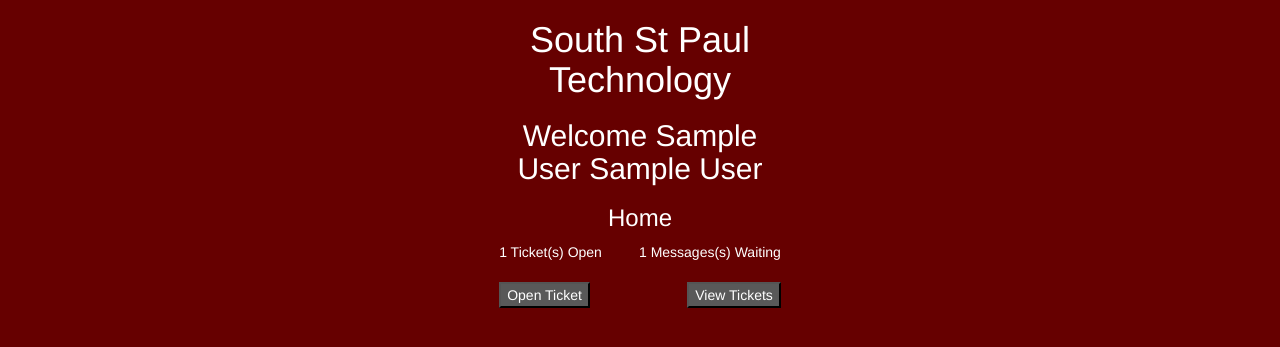
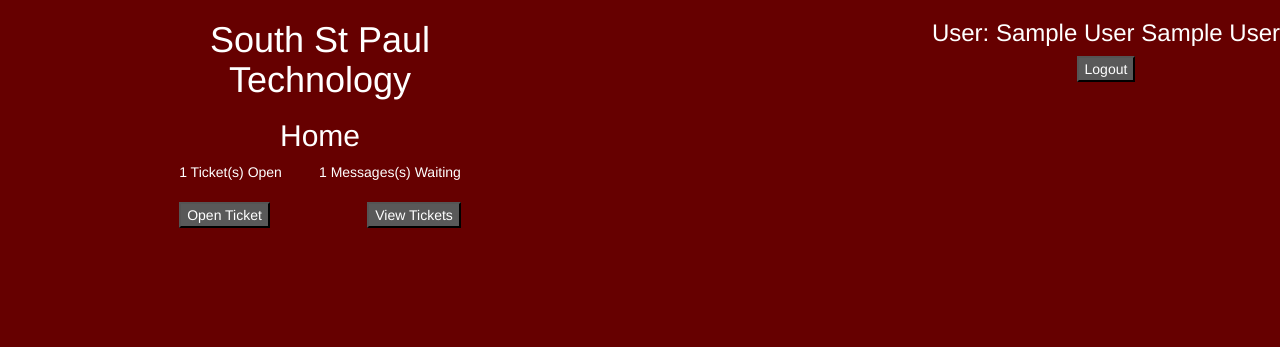
Before and after one commit to masonswain/CSC450-Web-Application, a PHP site: page /home.php in a window 1280 px wide. Shown: the top 347 px of the page. Run offline with PHP 8.4, Linux system fonts and the light colour scheme; the visitor is signed in with stand-in values (Sample User, id 1).

Commit message:
Adding logout functionality to the home page

```diff
--- a/home.php
+++ b/home.php
@@ -16,18 +16,24 @@ session_start();
 	<link rel="stylesheet" href="https://maxcdn.bootstrapcdn.com/bootstrap/3.4.0/css/bootstrap.min.css">
        <!--Test-->
 
+
+<div class="logout">
+	<h3>
+		<?php
+			echo "User: $_SESSION[currentFirstName] $_SESSION[currentLastName]";
+		?>
+	</h3>
+	<form action="logout.php">
+		<input type="submit" class="button" value="Logout"/>
+	</form>
+</div>
+
 </head>
-
 <body>
 
 	<h1>South St Paul Technology</h1>
-	<h2>
-		<?php
-		//echo "Welcome $_SESSION[currentUser]";
-		echo "Welcome $_SESSION[currentFirstName] $_SESSION[currentLastName]";
-		?>
-	</h2>
-    <h3>Home</h3>
+
+    <h2>Home</h2>
 	<span class="notifications">
 		<!-- The following values will be inserted from the database -->
 		<div id="ticketsOpen">1 Ticket(s) Open</div>
--- a/style.css
+++ b/style.css
@@ -2,9 +2,9 @@ body {
 	color: white !important;
 	background-color: #660000 !important;
 	font-family: "Arial";
-	margin: auto !important;
-	width: 50% !important;
-	text-align: center !important;
+	margin: auto ;
+	width: 50% ;
+	text-align: center ;
 	padding-right: 14%;
 	padding-left: 14%;
 }
@@ -26,3 +26,10 @@ body {
 	padding-right: 5%;
 	padding-left: 5%;
 }
+
+.logout {
+	display: inline;
+	position: absolute;
+	top: 0;
+	right: 0;
+}
```
